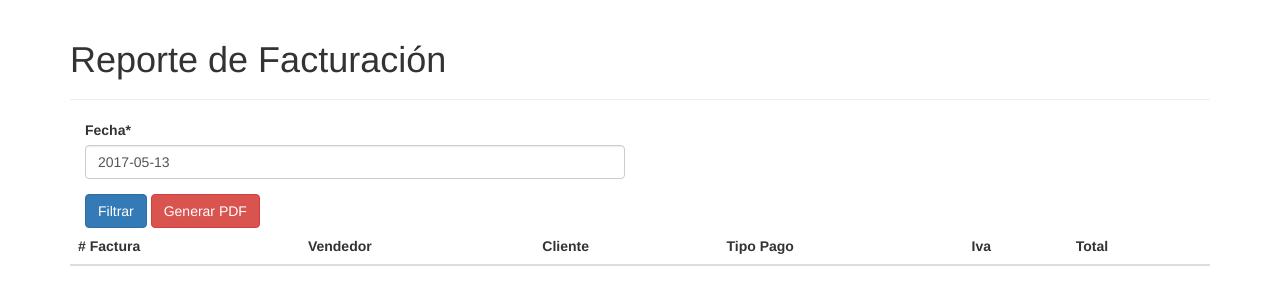
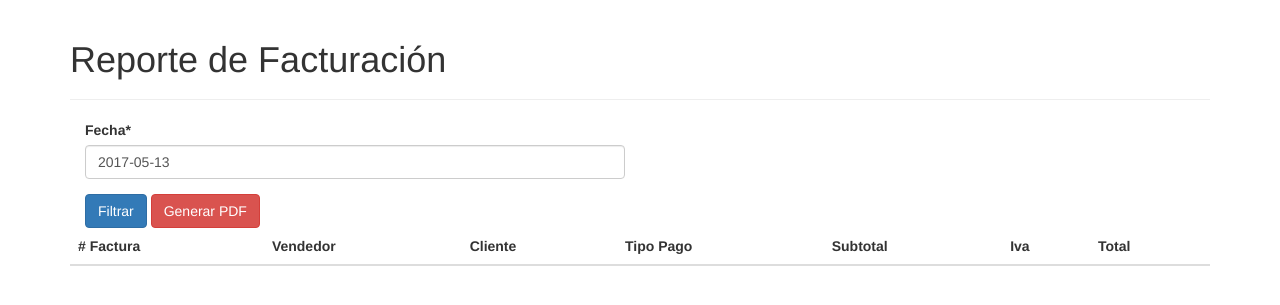
Before and after one commit to mikenunez/quiosko-don-cortez, a Django app: page /reporte/diario in a window 1280 px wide. Shown: the part 52-357 px from the top of the page. Run offline with Django 3.2, Linux system fonts and the light colour scheme; a user stored in the database is signed in; tables that the repository leaves empty hold one stand-in row (values such as "Sample post"); lists and menus that the app fills with data are empty; some libraries are stand-ins or nearby versions.

Commit message:
Reporte now show subtotal, iva , total

```diff
--- a/code/reporte/templates/reporte_diario.html
+++ b/code/reporte/templates/reporte_diario.html
@@ -22,6 +22,7 @@
 				<th>Vendedor</th>
 				<th>Cliente</th>
 				<th>Tipo Pago</th>
+				<th>Subtotal</th>
 				<th>Iva</th>
 				<th>Total</th>
 			</tr>
@@ -33,8 +34,9 @@
 				<td>{{ factura.seller }}</td>
 				<td>{{ factura.cliente }}</td>
 				<td>{{ factura.get_payment_display }}</td>
+				<td>{{ factura.total1 }}</td>
 				<td>{{ factura.iva }}</td>
-				<td>{{ factura.documentodetalle__subtotal__sum }}</td>
+				<td>{{ factura.total2 }}</td>
 			</tr>
 			{% endfor %}
 		</tbody>
--- a/code/reporte/templates/reportediario2pdf.html
+++ b/code/reporte/templates/reportediario2pdf.html
@@ -24,6 +24,7 @@
 			<th>Vendedor</th>
 			<th>Cliente</th>
 			<th>Tipo Pago</th>
+			<th>Subotal</th>
 			<th>Iva</th>
 			<th>Total</th>
 		</tr>
@@ -35,8 +36,9 @@
 			<td>{{ factura.seller }}</td>
 			<td>{{ factura.cliente }}</td>
 			<td>{{ factura.get_payment_display }}</td>
+			<td>{{ factura.total1 }}</td>
 			<td>{{ factura.iva }}</td>
-			<td>{{ factura.documentodetalle__subtotal__sum }}</td>
+			<td>{{ factura.total2 }}</td>
 		</tr>
 		{% endfor %}
 	</tbody>
--- a/code/reporte/views.py
+++ b/code/reporte/views.py
@@ -33,7 +33,11 @@ class ReporteDiarioPage(LoginRequiredMixin, View):
 		form	= FormReporteDiario(request.POST)
 		if form.is_valid():
 			self.fecha = form.cleaned_data.get('fecha')
-		qs = DocumentoCabecera.objects.filter(created__date=self.fecha).annotate(Sum(F('documentodetalle__subtotal')))
+		qs = DocumentoCabecera.objects.filter(created__date=self.fecha).annotate(
+			total1=Sum(F('documentodetalle__subtotal'))
+			).annotate(
+			total2=Sum(F('iva')+F('documentodetalle__subtotal'))
+			)
 		context = {
 			'title': '',
 			'description': '',
@@ -51,7 +55,11 @@ class ReporteDiario2PDF(LoginRequiredMixin, View):
 	# Prepare context
 		if request.GET.get('fecha'):
 			self.fecha = request.GET.get('fecha')
-		qs = DocumentoCabecera.objects.filter(created__date=self.fecha).annotate(Sum(F('documentodetalle__subtotal')))
+		qs = DocumentoCabecera.objects.filter(created__date=self.fecha).annotate(
+			total1=Sum(F('documentodetalle__subtotal'))
+			).annotate(
+			total2=Sum(F('iva')+F('documentodetalle__subtotal'))
+			)
 		context = {
 			'title': '',
 			'description': '',
```
